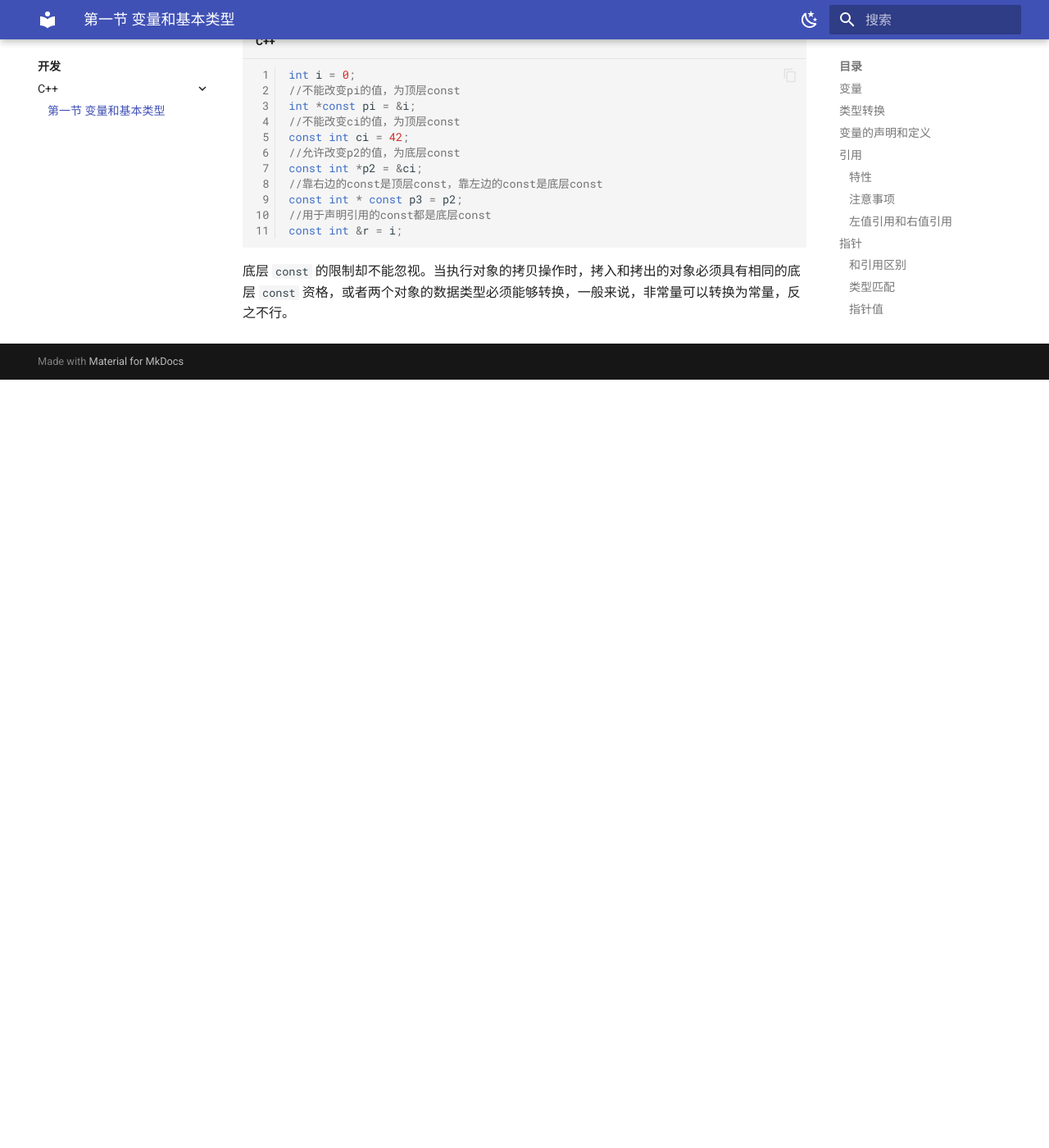
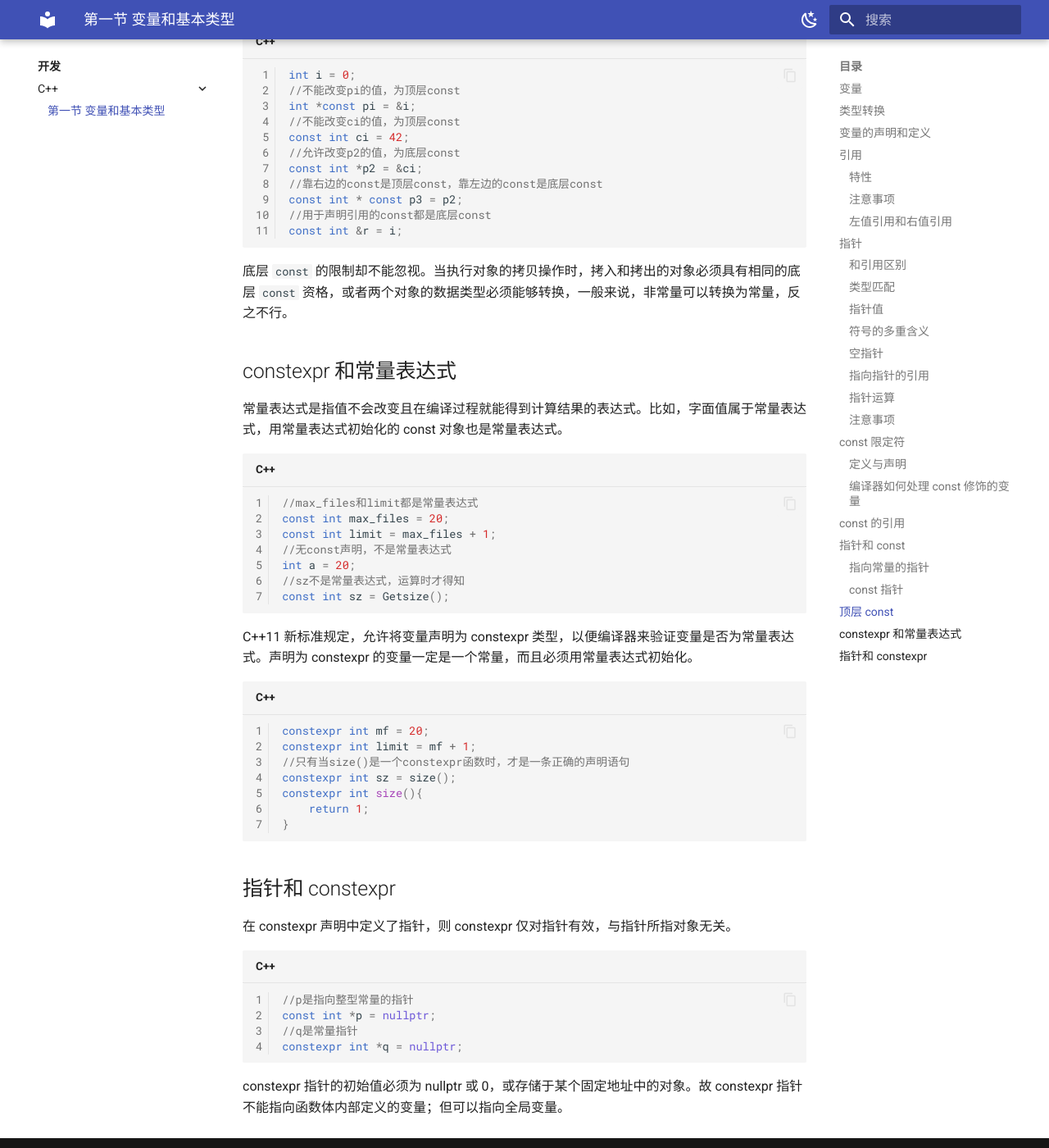
Before and after one commit to yyyac/yyyac.github.io, an MkDocs documentation site: the page built from docs/DEV/Cpp/1.md, in a window 1280 px wide and 1400 px high, scrolled down 8840 px. Shown: the whole window at 82% size. Built offline with MkDocs 1.6.1 and Material for MkDocs 9.7.7, drawn with Linux system fonts in a browser that asks for light colours; before the commit the page ends 9303 px from its top, so only the background shows below that.

Commit message:
constexpr

````diff
--- a/docs/DEV/Cpp/1.md
+++ b/docs/DEV/Cpp/1.md
@@ -357,3 +357,42 @@ const int &r = i;
 ```
 
 底层 `const` 的限制却不能忽视。当执行对象的拷贝操作时，拷入和拷出的对象必须具有相同的底层 `const` 资格，或者两个对象的数据类型必须能够转换，一般来说，非常量可以转换为常量，反之不行。
+
+## constexpr 和常量表达式
+
+常量表达式是指值不会改变且在编译过程就能得到计算结果的表达式。比如，字面值属于常量表达式，用常量表达式初始化的 const 对象也是常量表达式。
+
+```c++
+//max_files和limit都是常量表达式
+const int max_files = 20;
+const int limit = max_files + 1;
+//无const声明，不是常量表达式
+int a = 20;
+//sz不是常量表达式，运算时才得知
+const int sz = Getsize();
+```
+
+C++11 新标准规定，允许将变量声明为 constexpr 类型，以便编译器来验证变量是否为常量表达式。声明为 constexpr 的变量一定是一个常量，而且必须用常量表达式初始化。
+
+```c++
+constexpr int mf = 20;
+constexpr int limit = mf + 1;
+//只有当size()是一个constexpr函数时，才是一条正确的声明语句
+constexpr int sz = size();
+constexpr int size(){
+    return 1;
+}
+```
+
+## 指针和 constexpr
+
+在 constexpr 声明中定义了指针，则 constexpr 仅对指针有效，与指针所指对象无关。
+
+```c++
+//p是指向整型常量的指针
+const int *p = nullptr;
+//q是常量指针
+constexpr int *q = nullptr;
+```
+
+constexpr 指针的初始值必须为 nullptr 或 0，或存储于某个固定地址中的对象。故 constexpr 指针不能指向函数体内部定义的变量；但可以指向全局变量。
````
